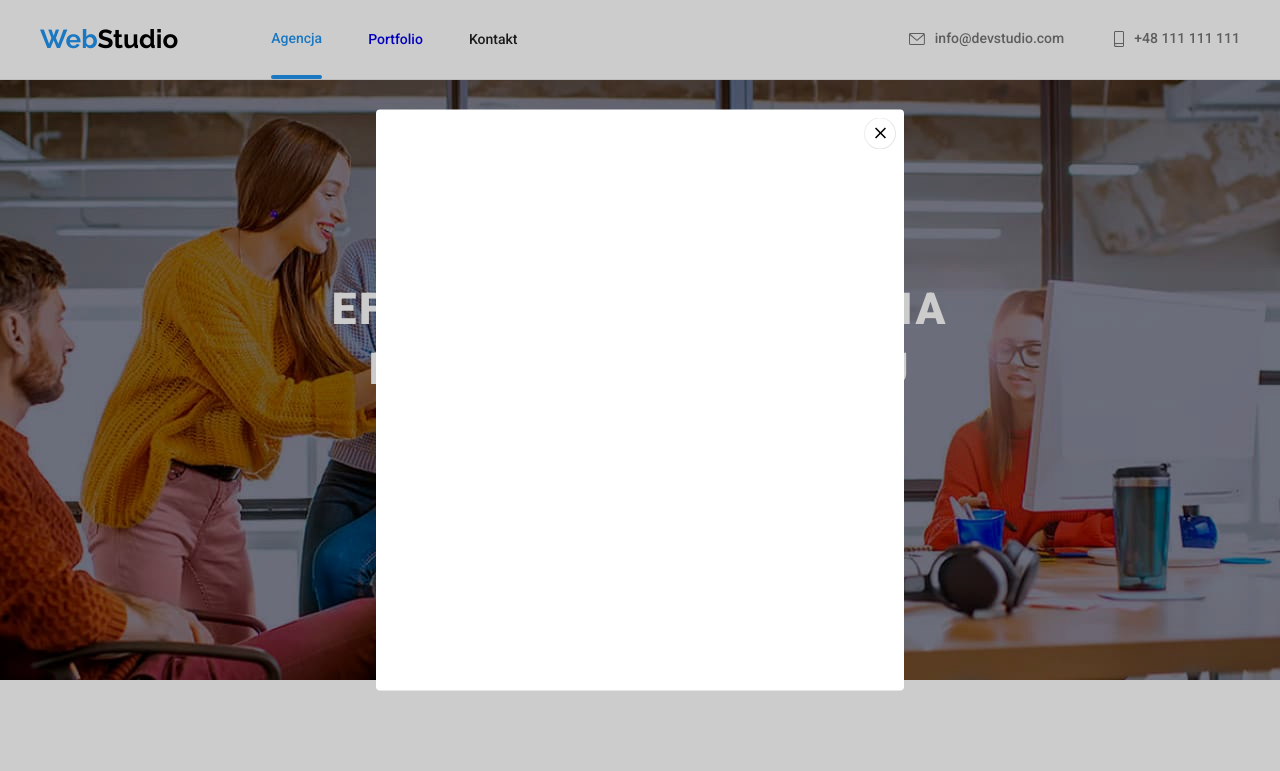
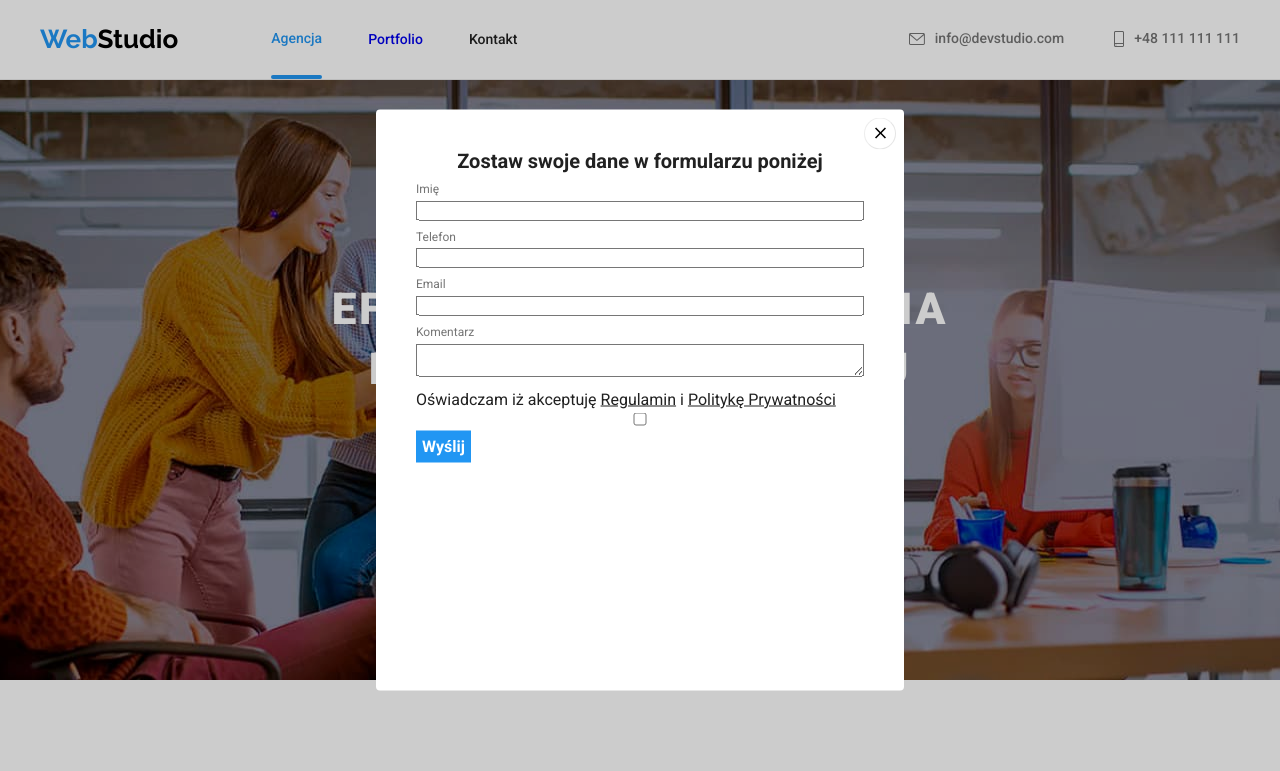
Before and after one commit to ASekretarski/goit-markup-hw-06, a plain HTML site: page index.html in a window 1280 px wide. Both pictures are taken after a click on the button "Zamów usługę". Shown: the top 771 px of the page. Drawn offline with nearby package versions, Linux system fonts and the light colour scheme.

Commit message:
request form added

```diff
--- a/css/styles.css
+++ b/css/styles.css
@@ -659,3 +659,27 @@ padding: 10px 28px 10px 42px;
 border-radius: 4px;
 box-shadow: 0px 4px 4px rgba(0, 0, 0, 0.15);
 }
+
+.request-form .flex {
+    flex-direction: column;
+    gap: 10px;
+}
+
+.request-form {
+    padding: 40px;
+}
+
+.request-input {
+    width: 100%;
+    margin-top: 4px;
+}
+
+.request-form .heading {
+    font-size: 20px;
+    font-weight: 700;
+}
+
+.request-form-label {
+    color: var(--secondary-text-color);
+    font-size: 12px;
+}
--- a/index.html
+++ b/index.html
@@ -417,6 +417,18 @@
             <use href="./images/icons.svg#icon-close-btn"></use>
           </svg>
         </button>
+
+        <form class="request-form" name="userRequestForm" autocomplete="on">
+          <div class="flex" role="group" aria-labelledby="user-request-form">
+            <p id="user-request-form" class="heading">Zostaw swoje dane w formularzu poniżej</p>
+            <label class="request-form-label">Imię<input class="request-input" type="text" name="userName" /></label>
+            <label class="request-form-label">Telefon<input class="request-input" type="tel" name="userPhoneNumber" /></label>
+            <label class="request-form-label">Email<input class="request-input" type="email" name="userEmail" /></label>
+            <label class="request-form-label">Komentarz<textarea class="request-input" name="userRequest" /></textarea></label>
+            <label class="terms-acceptance-label">Oświadczam iż akceptuję <a href="">Regulamin</a> i <a href="">Politykę Prywatności</a><input class="request-input" type="checkbox" name="termsAccepted" value="true"/></label>
+          </div>
+          <button class="button" type="submit">Wyślij</button>
+        </form>
       </div>
     </div>
 
```
